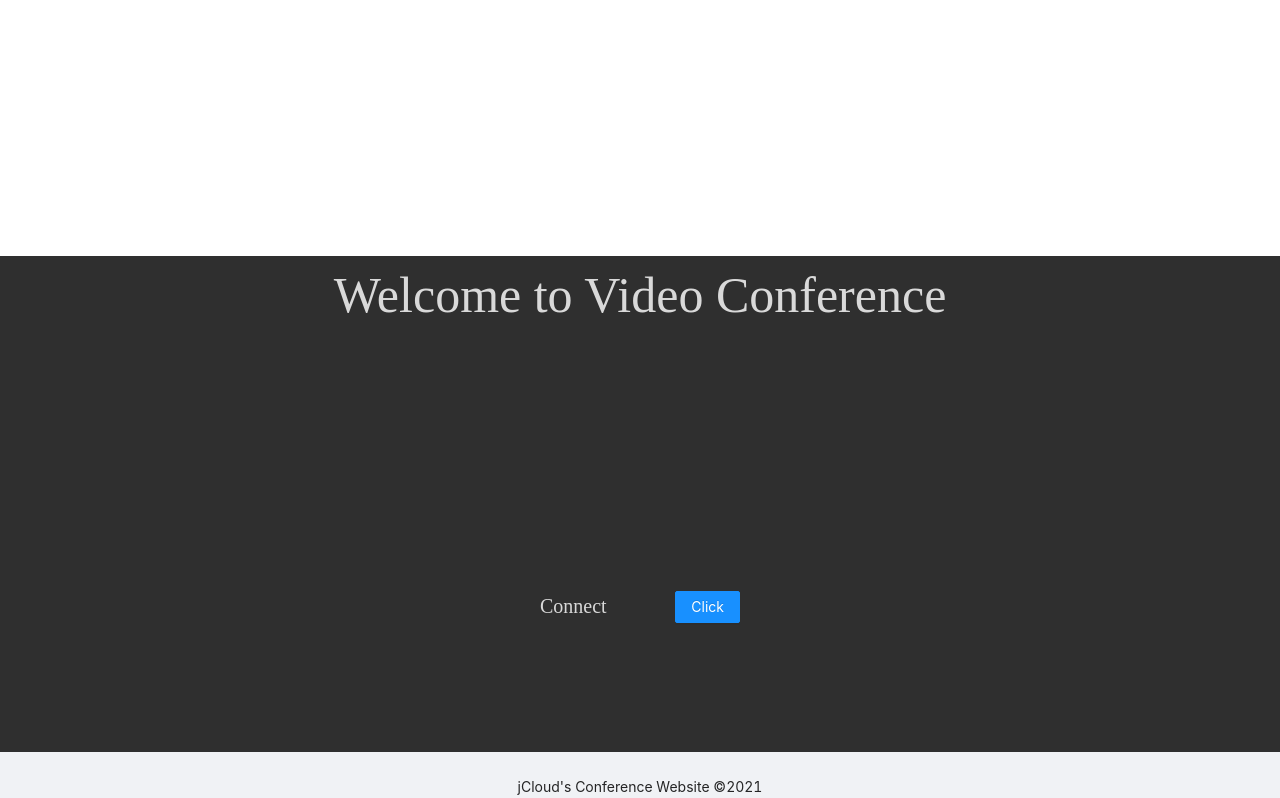
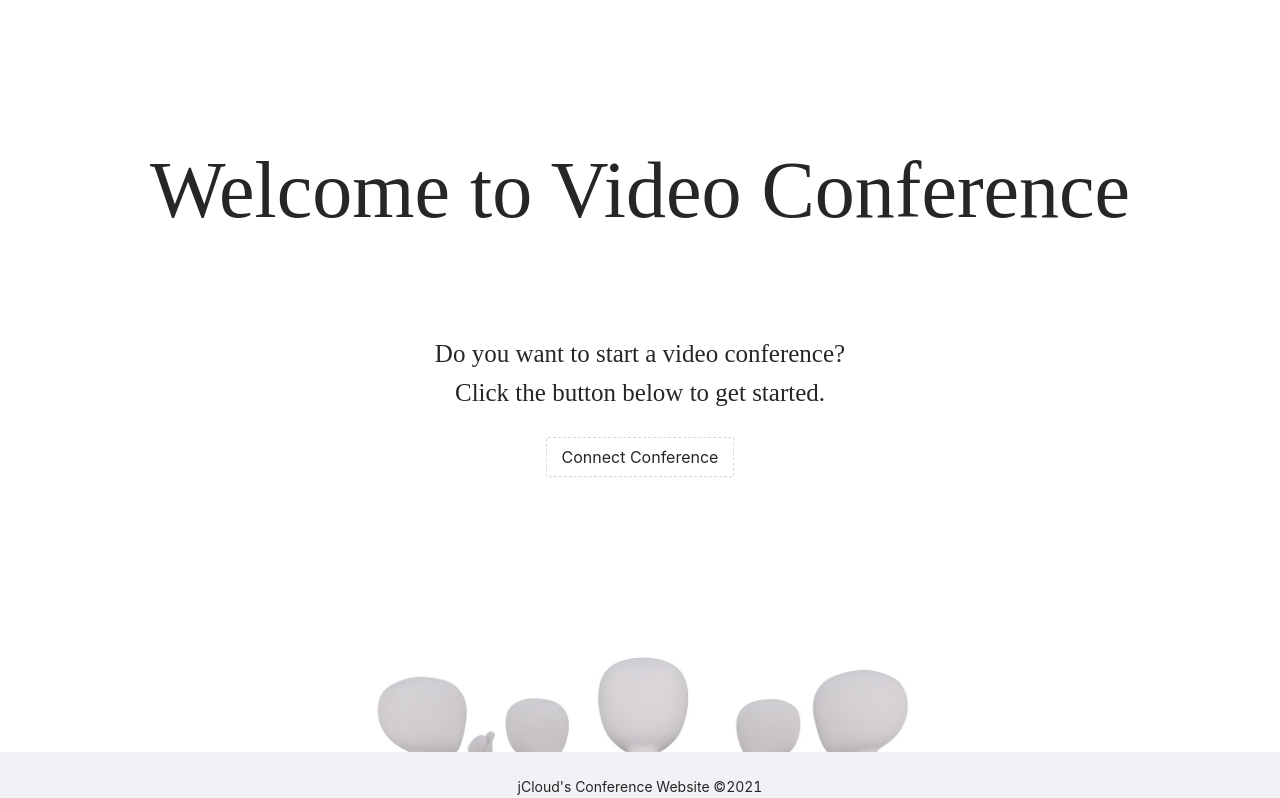
Before and after one commit to jungwoonlim/jcloud-conference, a React (Create React App) app in the folder client/: page / in a window 1280 px wide. Shown: the top 798 px of the page. Built offline with nearby package versions, Linux system fonts and the light colour scheme.

Commit message:
CSS 업데이트

```diff
--- a/client/src/components/Connect.js
+++ b/client/src/components/Connect.js
@@ -1,31 +1,42 @@
-import react from "react";
+import react, { Component } from "react";
 import styled from "styled-components";
 import { Link } from "react-router-dom";
 import { Button } from "antd";
 
 const ConnectBoard = styled.div`
   margin: 0 auto;
-  width: 200px;
+  width: 500px;
   text-align: center;
-  display: flex;
-  flex-direction: row;
-  justify-content: space-between;
 `;
 
 const ConnectText = styled.p`
-  font-size: 20px;
+  font-size: 25px;
   font-family: serif;
 `;
 
-function Connect() {
-  return (
-    <ConnectBoard>
-      <ConnectText>Connect</ConnectText>
-      <Button type="primary">
-        <Link to="/conference">Click</Link>
-      </Button>
-    </ConnectBoard>
-  );
+class Connect extends Component {
+  state = {
+    size: "large",
+  };
+
+  handleSizeChange = (e) => {
+    this.setState({ size: e.target.value });
+  };
+
+  render() {
+    const { size } = this.state;
+    return (
+      <ConnectBoard>
+        <ConnectText>
+          Do you want to start a video conference? <br />
+          Click the button below to get started.
+        </ConnectText>
+        <Button type="dashed" size={size}>
+          <Link to="/conference">Connect Conference</Link>
+        </Button>
+      </ConnectBoard>
+    );
+  }
 }
 
 export default Connect;
--- a/client/src/routes/Home.js
+++ b/client/src/routes/Home.js
@@ -1,24 +1,32 @@
 import React, { Component } from "react";
 import styled from "styled-components";
-import MainBoard from "./MainBoard";
 import FooterLayout from "../layout/FooterLayout";
-import { Carousel } from "antd";
+import Connect from "../components/Connect";
+import backgroundImage from "../images/background-image.jpg";
 
 const Container = styled.div`
   height: 100vh;
   background-color: white;
+  text-align: center;
+`;
+
+const Title = styled.p`
+  font-size: 80px;
+  font-family: cursive;
+  margin-top: 10%;
+`;
+
+const ConferenceImage = styled.img`
+  width: 600px;
 `;
 
 class App extends Component {
   render() {
     return (
       <Container>
-        <Carousel effect="fade" autoplay>
-          <MainBoard />
-          <MainBoard />
-          <MainBoard />
-          <MainBoard />
-        </Carousel>
+        <Title>Welcome to Video Conference</Title>
+        <Connect />
+        <ConferenceImage src={backgroundImage} />
         <FooterLayout />
       </Container>
     );
--- a/client/src/routes/MainBoard.js
+++ /dev/null
@@ -1,38 +0,0 @@
-import React, { Component } from "react";
-import styled from "styled-components";
-import Connect from "../components/Connect";
-
-const ContentStyle = styled.div`
-  height: 95vh;
-  color: #d9d9d9;
-  line-height: center;
-  text-align: center;
-  background: #2f2f2f;
-  margin: 0 auto;
-`;
-
-const MainContainer = styled.div`
-  // padding: 30% 0;
-`;
-
-const Title = styled.p`
-  font-size: 50px;
-  // font-family: serif;
-  font-family: cursive;
-  margin: 20% 0;
-`;
-
-class MainBoard extends Component {
-  render() {
-    return (
-      <ContentStyle>
-        <MainContainer>
-          <Title>Welcome to Video Conference</Title>
-          <Connect />
-        </MainContainer>
-      </ContentStyle>
-    );
-  }
-}
-
-export default MainBoard;
```
Also changed, not shown: client/src/components/Date.js (deleted, +0 -26 lines), client/src/images/background-image.jpg (added), client/src/images/background.jpg (deleted).
